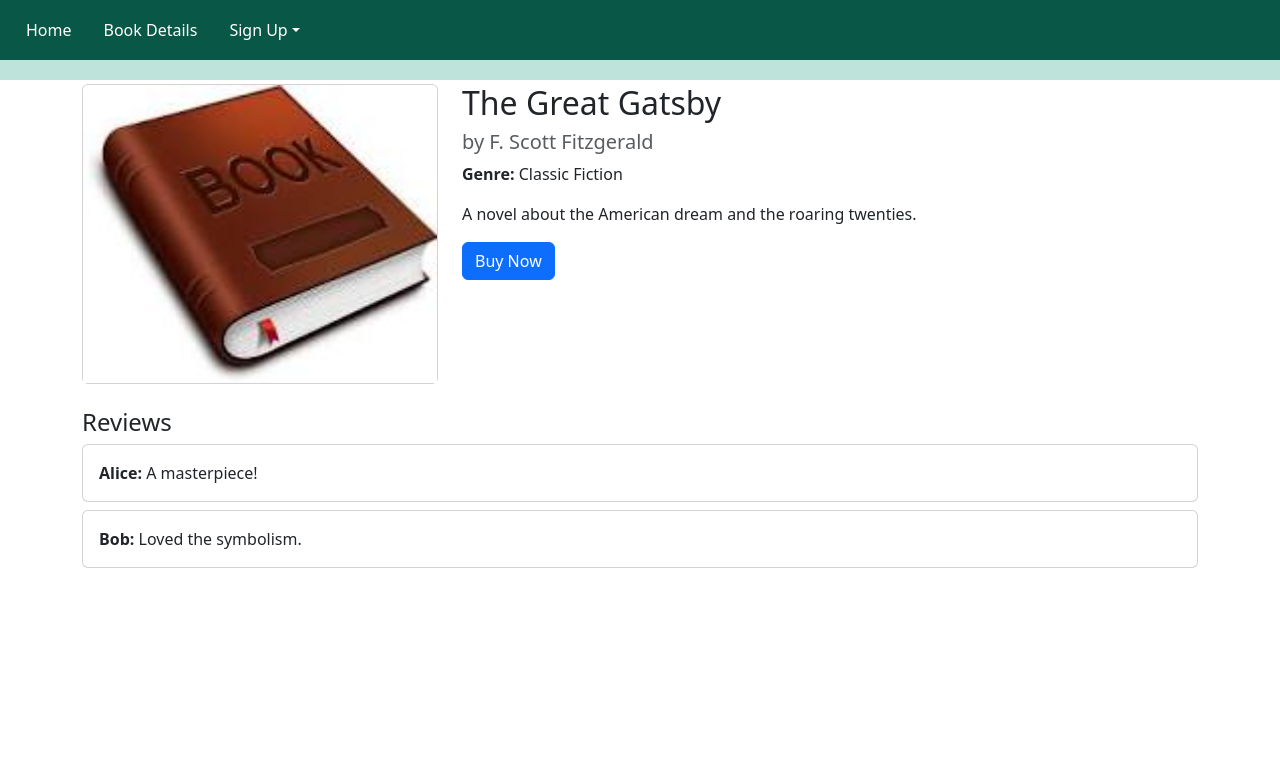
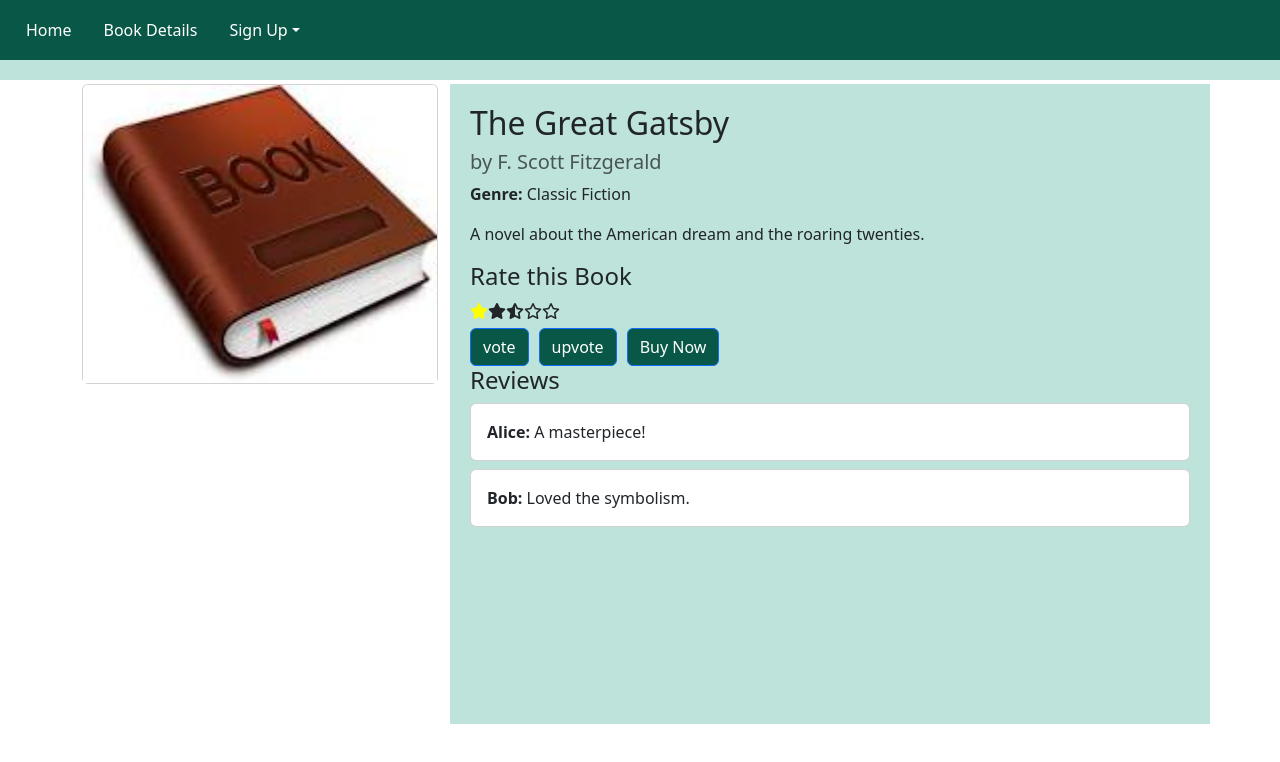
Before and after one commit to Manishetw/book-review-frontend, a React (Create React App) app in the folder frontend/: page /bookDetails in a window 1280 px wide. Shown: the top 762 px of the page. Built offline with nearby package versions, Linux system fonts and the light colour scheme.

Commit message:
bookdetailspage rating

```diff
--- a/frontend/package.json
+++ b/frontend/package.json
@@ -3,6 +3,7 @@
   "version": "0.1.0",
   "private": true,
   "dependencies": {
+    "@fortawesome/fontawesome-free": "^6.7.2",
     "@testing-library/dom": "^10.4.0",
     "@testing-library/jest-dom": "^6.6.3",
     "@testing-library/react": "^16.2.0",
--- a/frontend/src/App.js
+++ b/frontend/src/App.js
@@ -11,6 +11,9 @@ import UpdateProfile from "./pages/auth/Updateprofile";
 import Logout from "./pages/auth/Logout";
 import "bootstrap/dist/css/bootstrap.min.css";
 import "bootstrap/dist/js/bootstrap.bundle.min";
+import 'bootstrap/dist/css/bootstrap.min.css';
+import '@fortawesome/fontawesome-free/css/all.min.css';
+
 
 function App() {
   const [isOpen, setIsOpen] = useState(false);
--- a/frontend/src/pages/BookDetails.js
+++ b/frontend/src/pages/BookDetails.js
@@ -1,6 +1,6 @@
-import React from 'react';
-import { Container, Row, Col, Card, Button } from 'react-bootstrap';
-import bookImage from '../assets/images/book.jpeg';  // Adjust the path according to your folder structure
+import React from "react";
+import { Container, Row, Col, Card, Button } from "react-bootstrap";
+import bookImage from "../assets/images/book.jpeg"; // Adjust the path according to your folder structure
 
 const BookDetails = () => {
   const book = {
@@ -8,11 +8,11 @@ const BookDetails = () => {
     author: "F. Scott Fitzgerald",
     genre: "Classic Fiction",
     description: "A novel about the American dream and the roaring twenties.",
-        image:bookImage,
+    image: bookImage,
     reviews: [
       { user: "Alice", comment: "A masterpiece!" },
-            { user: "Bob", comment: "Loved the symbolism." }
-        ]
+      { user: "Bob", comment: "Loved the symbolism." },
+    ],
   };
 
   return (
@@ -23,17 +23,27 @@ const BookDetails = () => {
             <Card.Img variant="top" src={book.image} />
           </Card>
         </Col>
-                <Col md={8}>
+        <Col md={8} style={{backgroundColor: "#bde3db" , padding: "20px",height: "80vh"}}>
           <h2>{book.title}</h2>
           <h5 className="text-muted">by {book.author}</h5>
-                    <p><strong>Genre:</strong> {book.genre}</p>
+          <p>
+            <strong>Genre:</strong> {book.genre}
+          </p>
           <p>{book.description}</p>
-                    <Button variant="primary">Buy Now</Button>
+          <h4>Rate this Book</h4>
+          <i class="fa-solid fa-star" style={{ color:"yellow"}}></i>
+          <i class="fa-solid fa-star"></i>
+          <i class="fa-solid fa-star-half-stroke"></i>
+          <i class="fa-regular fa-star"></i>
+          <i class="fa-regular fa-star"></i>
+          <Col md={6} style={{ marginTop: "5px" }}>
+            <Button variant="primary" style={{ marginRight: "10px" ,backgroundColor:"#095847"}}>
+              vote
+            </Button>
+            <Button variant="primary" style={{ marginRight: "10px" ,backgroundColor: "#095847"}} >upvote</Button>
+            <Button variant="primary"style={{ backgroundColor: "#095847"}}>Buy Now</Button>
           </Col>
-            </Row>
 
-            <Row className="mt-4">
-                <Col>
           <h4>Reviews</h4>
           {book.reviews.map((review, index) => (
             <Card key={index} className="mb-2">
@@ -44,6 +54,13 @@ const BookDetails = () => {
           ))}
         </Col>
       </Row>
+      <Row className="mt-4"></Row>
+      <Row className="mt-4">
+        <Col md={6}></Col>
+      </Row>
+      <Row className="mt-4">
+        <Col></Col>
+      </Row>
     </Container>
   );
 };
```
Also changed, not shown: 1 other file (tests, documents, lock files or other folders). Lines whose indentation alone changed are shown as unchanged.
